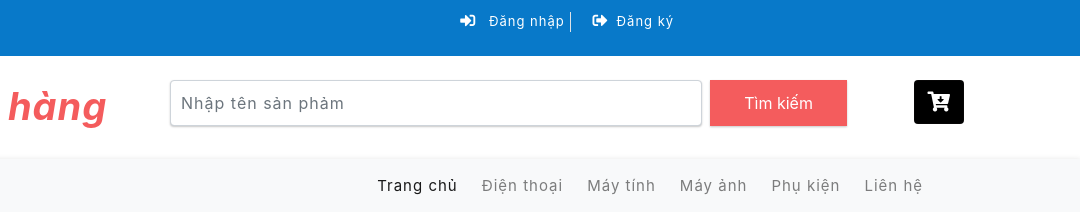
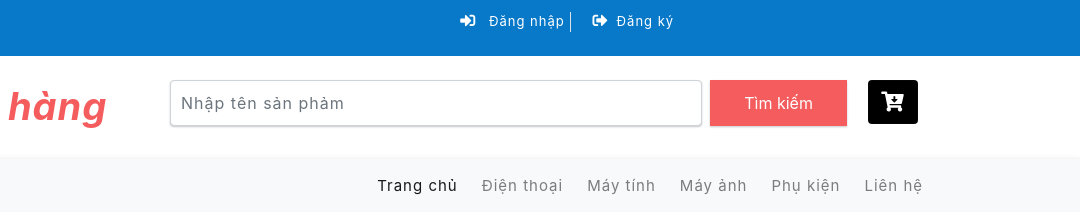
Before and after one commit to TIGeMi/TTCNWeb, a website with bundled scripts: page views/main.html in a window 1280 px wide. Shown: the top 212 px of the page, 200-1280 px from the left. Built offline with nearby package versions, Linux system fonts and the light colour scheme.

Commit message:
update next

```diff
--- a/views/main.html
+++ b/views/main.html
@@ -165,11 +165,10 @@
 						</div>
 						<!-- //search -->
 						<!-- cart details -->
-						<div class="col-2 top_nav_right text-center mt-sm-0 mt-2">
-							<div class="wthreecartaits wthreecartaits2 cart cart box_1">
-								<form action="#" method="post" class="last">
-									<input type="hidden" name="cmd" value="_cart">
-									<input type="hidden" name="display" value="1">
+						<div class="">
+							<div class="">
+								<form action="checkout.html" method="post" >
+
 									<button class="btn w3view-cart" type="submit" name="submit" value="">
 										<i class="fas fa-cart-arrow-down"></i>
 									</button>
```
Also changed, not shown: views/addnewproduct.html (+4 -5 lines), views/checkout.html (+1 -13 lines), views/contact.html (+4 -5 lines), views/index1.html (+4 -5 lines), views/managedetailpost.html (+4 -5 lines), views/manageorder.html (+4 -5 lines), views/managepost.html (+4 -5 lines), views/orderDetail.html (+4 -5 lines), views/payment.html (+4 -5 lines), views/product.html (+4 -5 lines), views/profile.html (+4 -5 lines), views/searchproduct.html (+4 -5 lines), views/single.html (+4 -5 lines).
